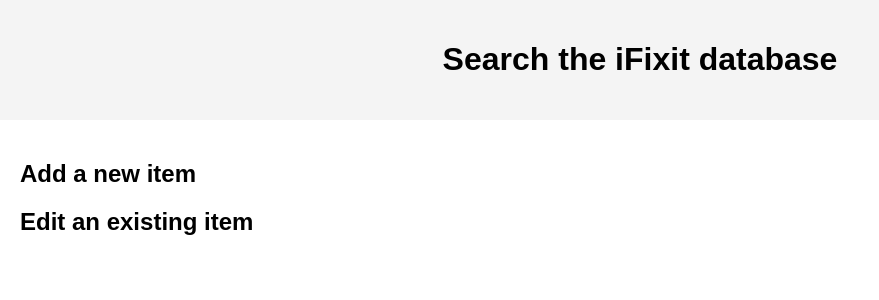
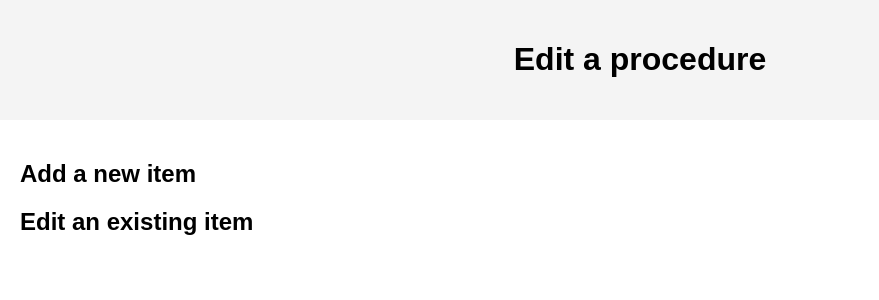
Before and after one commit to b0b3000/CITS3005Project, a Flask app: page /edit in a window 1280 px wide. Shown: the part 46-346 px from the top of the page, without its empty margins (0-879 px from the left). Run offline with Flask 3, Linux system fonts and the light colour scheme; parts of the project's set-up code (start-up, migrations or seed data) failed here and were passed over.

Commit message:
randm ahh changes

```diff
--- a/flaskapp/static/search.js
+++ b/flaskapp/static/search.js
@@ -17,9 +17,12 @@ function performSearch() {
     .then((response) => response.json())
     .then((results) => {
       console.log("Success:", results);
+
+      // Add result items to the lists
       for (let result of results) {
         const listItem = document.createElement("li");
         listItem.classList.add("result-item");
+        listItem.addEventListener("click", redirectResult () );
         const img = document.createElement("img");
         img.src = "/static/banner.png"; // Assuming result has an imageUrl property
         img.alt = result.imageAlt || "Search result image"; // Optional alt text
@@ -44,3 +47,10 @@ document.addEventListener("DOMContentLoaded", function () {
       }
     });
 });
+
+
+
+function redirectResult() {
+  console.log("redirecting");
+  window.location.href = "/search_results";
+}
--- a/flaskapp/templates/edit.html
+++ b/flaskapp/templates/edit.html
@@ -1,5 +1,5 @@
-{% extends "base.html" %} {% block title %}Search{% endblock %} {% block header
-%}Search the iFixit database{% endblock %} {% block content %}
+{% extends "base.html" %} {% block title %}Edit {% endblock %} {% block header
+%}Edit a procedure{% endblock %} {% block content %}
 <section id="add">
     <h1>Add a new item</h1>
 </section>
```
